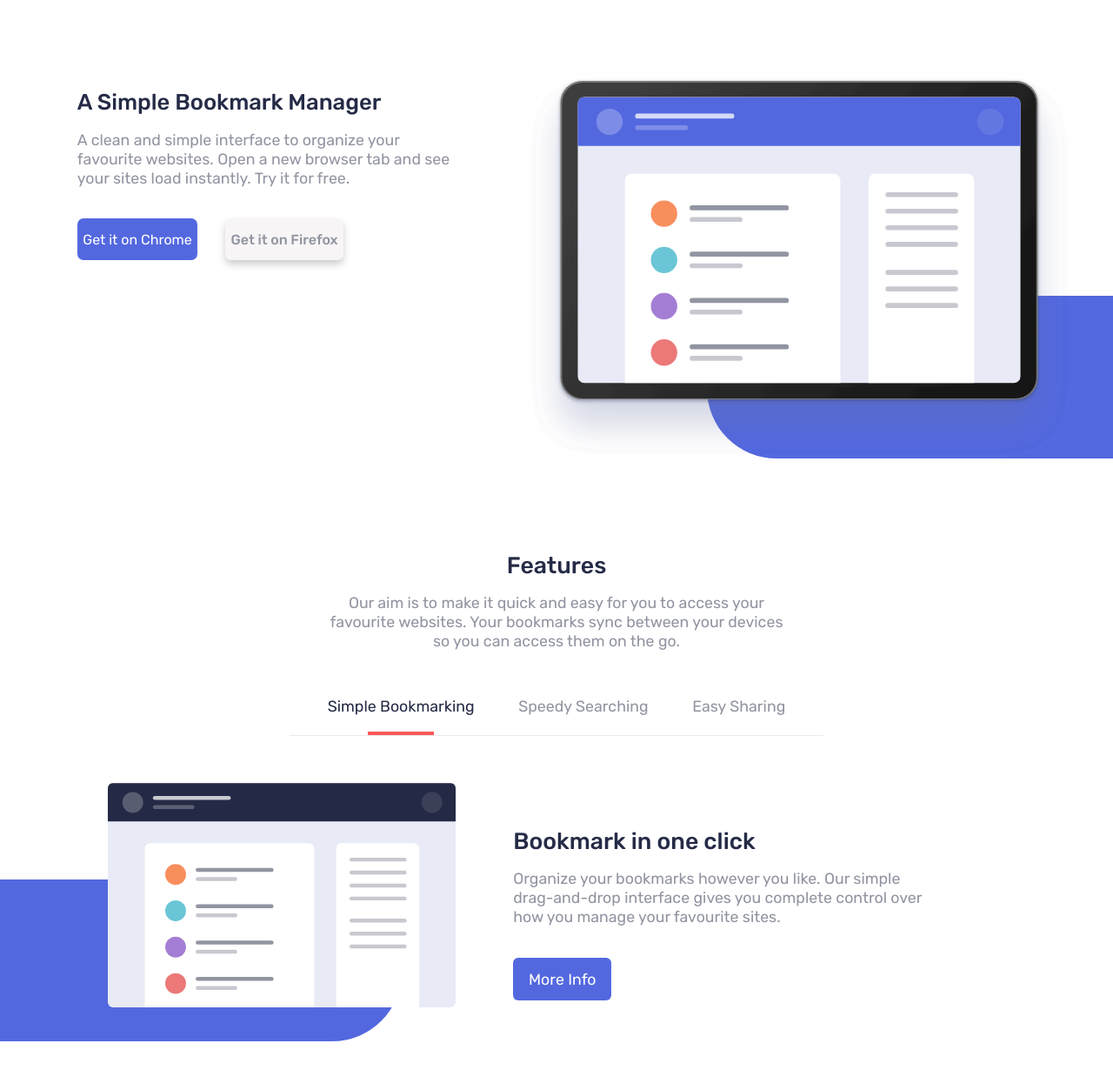
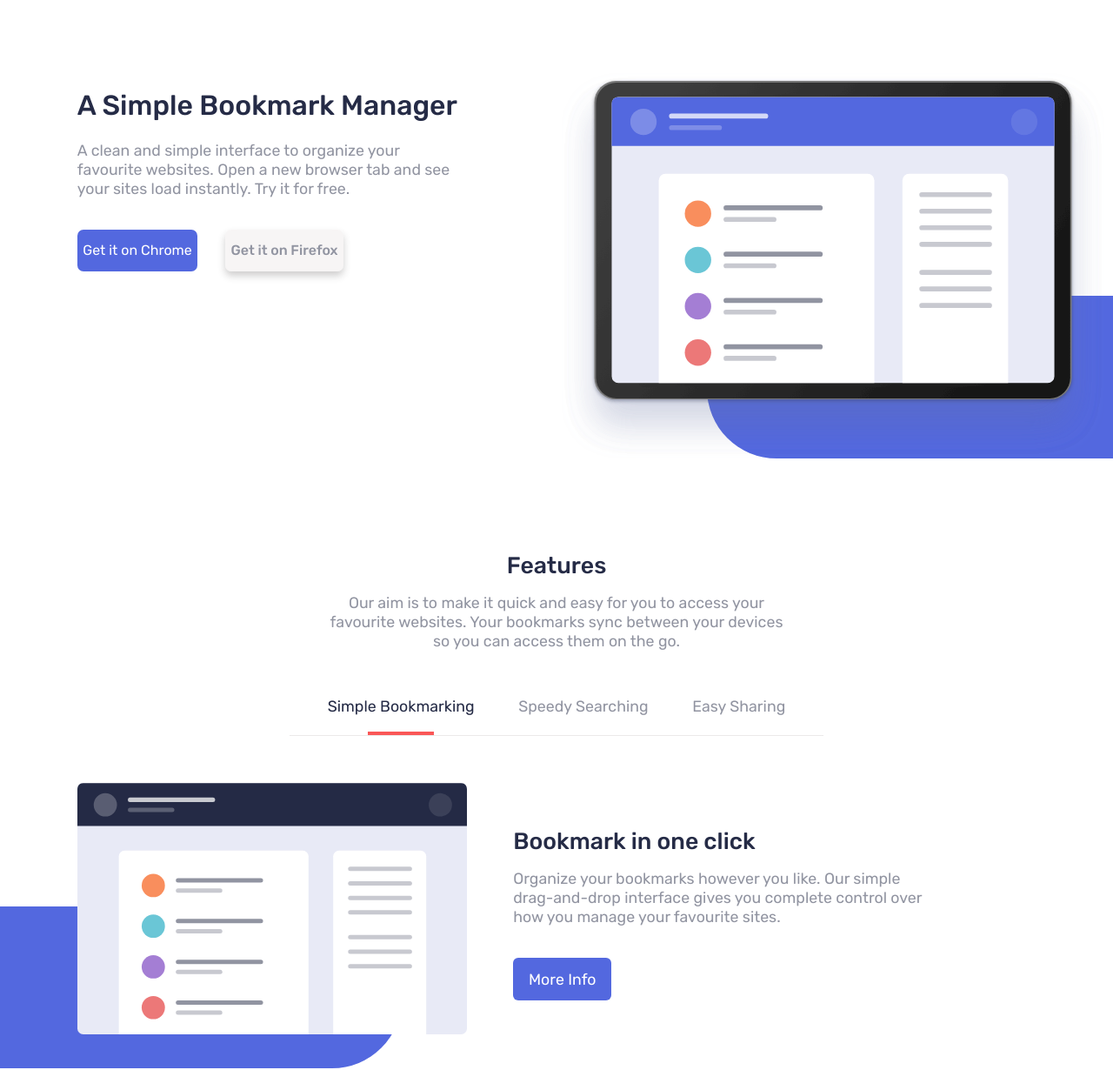
Before and after one commit to nelsonleone/Bookmark-website, a plain HTML site: page index.html in a window 1280 px wide. Shown: the part 82-1312 px from the top of the page at 87% size. Drawn offline with Linux system fonts and the light colour scheme.

Commit message:
Update styles.css

```diff
--- a/styles.css
+++ b/styles.css
@@ -533,6 +533,9 @@
    header{
       padding-inline:5em;
    }
+   h1{
+      font-size:2rem;
+   }
    .toggle-menu{
       display:none;
    }
@@ -598,10 +601,10 @@
       right:-3em;
    }
    .hero-image-area img{
-      width: 100%;
+      width: calc(100% + 9rem);
       position: relative;
       top:1em;
-      left:-1em;
+      right:-1.2em;
    }
    .hero-image-area::before{
       right:-6em;
@@ -649,9 +652,9 @@
       max-width:60%;
    }
    .tabImage-container img{
-      width:25rem;
+      width:28rem;
       position: relative;
-      left:7em;
+      left:5em;
       top:-2em;
    }
    .tabImage-container::before{
```
